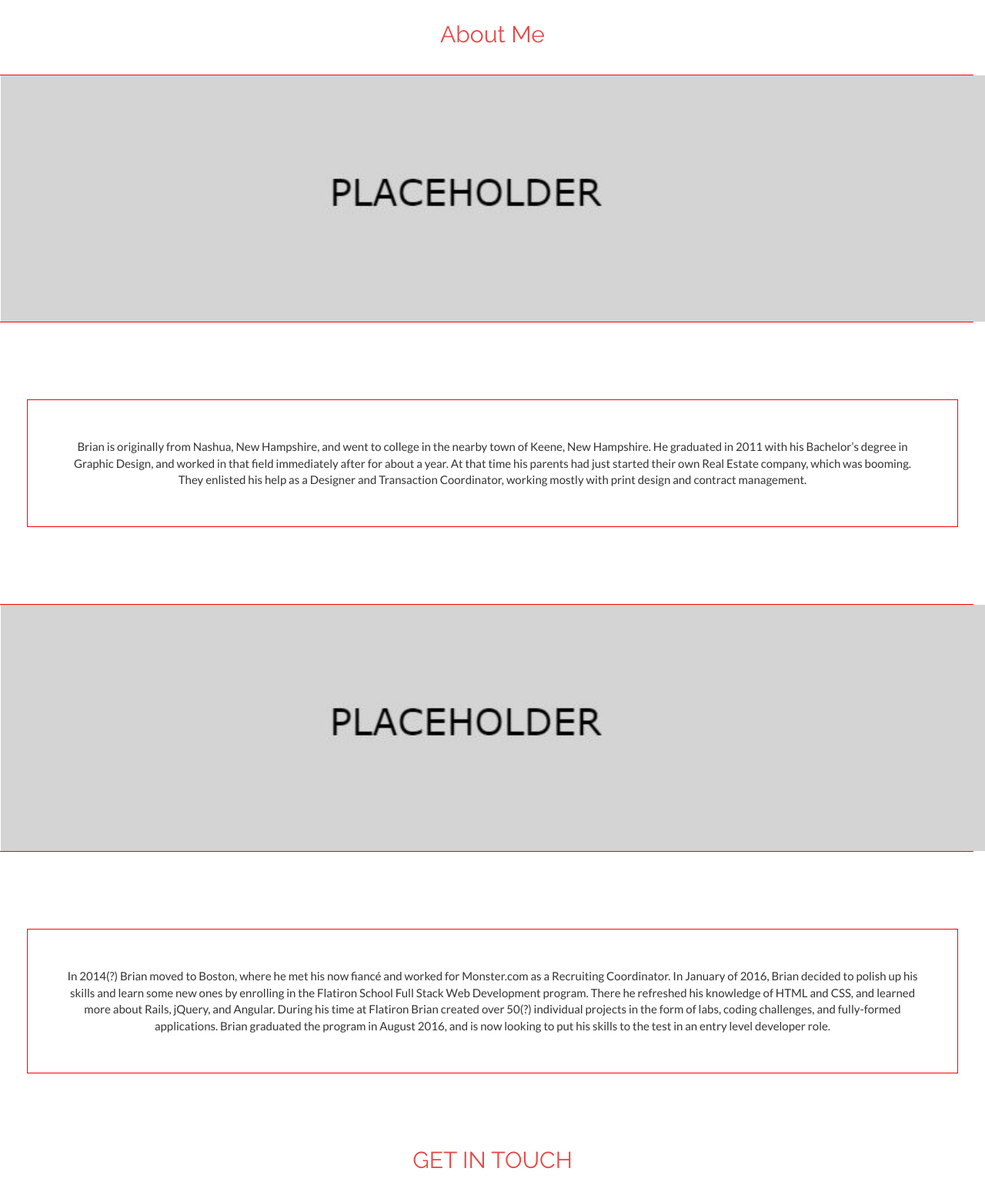
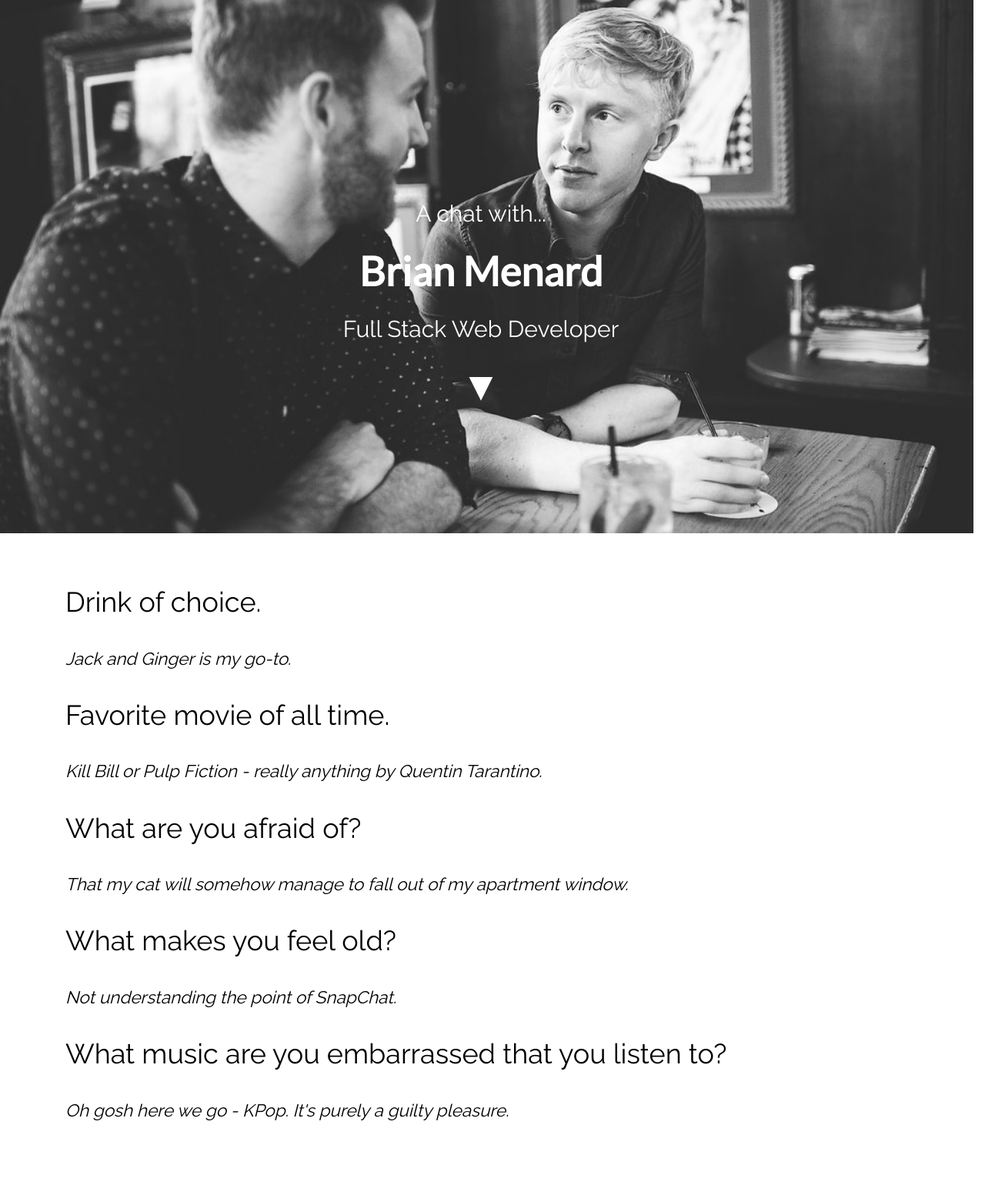
Before and after one commit to brianmenard/personal-site, a website: page about.html in a window 1280 px wide. Shown: the part 67-1620 px from the top of the page at 77% size. Drawn offline with nearby package versions, Linux system fonts and the light colour scheme.

Commit message:
updated about me page, added link to navbar.  updated images for Jai Yen project

```diff
--- a/about.html
+++ b/about.html
@@ -48,6 +48,7 @@
             <li><a href="/#portfolio" class="menuLink">Portfolio</a></li>
             <!-- <li><a href="#blog">Blog</a></li> -->
             <!-- <li><a href="#about">About</a></li> -->
+            <li><a href="/about.html" class="menuLink">About Me</a></li>
             <li><a href="/#contact" class="menuLink ">Contact</a></li>
             <li><a href="/#contact" class="menuLink visible-xs">Contact & Social</a></li>
             <!-- IF ANY MORE LINKS ARE ADDED, ADD THEM TO SMOOTHSCROLL -->
@@ -64,42 +65,38 @@
     <!-- END HEADER -->
     <div class='fade_in'>
 
-        <div class='row about_header_row'>
-            <h2>About Me</h2>
+        <div class='row'>
             <div class='col-md-12 about_photo_container'>
-                <img src='img/placeholder-banner.jpg'>
+              <div class='headers'>
+                <h2>A chat with...</h2>
+                <h1><strong>Brian Menard</strong></h1>
+                <h2>Full Stack Web Developer</h2>
+                <h1>&#9660;</h1>
+              </div>
             </div>
         </div>
 
         <div class='row about_header_row'>
             <div class='col-md-12 about_content_container'>
-                Brian is originally from Nashua, New Hampshire, and went to college
-                in the nearby town of Keene, New Hampshire.  He graduated in 2011
-                with his Bachelor’s degree in Graphic Design, and worked in that
-                field immediately after for about a year.  At that time his parents
-                had just started their own Real Estate company, which was booming.
-                They enlisted his help as a Designer and Transaction Coordinator,
-                working mostly with print design and contract management.
-            </div>
-        </div>
+                <h1>Drink of choice. </h1>
 
-        <div class='row about_header_row'>
-            <div class='col-md-12 about_photo_container'>
-                <img src='img/placeholder-banner.jpg'>
-            </div>
-        </div>
+                <h2>Jack and Ginger is my go-to.</h2>
 
-        <div class='row about_header_row'>
-            <div class='col-md-12 about_content_container'>
-                In 2014(?) Brian moved to Boston, where he met his now fiancé and
-                worked for Monster.com as a Recruiting Coordinator.  In January of 2016,
-                Brian decided to polish up his skills and learn some new ones by enrolling
-                in the Flatiron School Full Stack Web Development program.  There he
-                refreshed his knowledge of HTML and CSS, and learned more about Rails,
-                jQuery, and Angular.  During his time at Flatiron Brian created over
-                50(?) individual projects in the form of labs, coding challenges,
-                and fully-formed applications.  Brian graduated the program in August
-                2016, and is now looking to put his skills to the test in an entry level developer role.
+                <h1>Favorite movie of all time. </h1>
+
+                <h2>Kill Bill or Pulp Fiction - really anything by Quentin Tarantino.</h2>
+
+                <h1>What are you afraid of?</h1>
+
+                <h2>That my cat will somehow manage to fall out of my apartment window.</h2>
+
+                <h1>What makes you feel old?</h1>
+
+                <h2>Not understanding the point of SnapChat.</h2>
+
+                <h1>What music are you embarrassed that you listen to?</h1>
+
+                <h2>Oh gosh here we go - KPop.  It's purely a guilty pleasure.</h2>
             </div>
         </div>
 
--- a/css/main.css
+++ b/css/main.css
@@ -255,22 +255,54 @@ h1{
 
 .about_header_row{
     padding: 50px;
+    border-bottom: thin solid #E94847;
 }
 
 .about_content_container{
-    padding: 50px;
-    text-align: center;
-    border: red solid thin;
+    padding-left: 50px;
+    padding-right: 50px;
+    padding-bottom: 50px;
+    text-align: left;
+}
+
+.about_content_container h1{
+    color: black;
+}
+
+.about_content_container h2{
+    color:black;
+    text-align: left;
+    padding-left:0px;
+    font-size: 150%;
+    font-style: italic;
 }
 
 .about_photo_container{
-    border:thin solid red;
+    position: relative;
     width: 100vw;
-    margin-left: -50px;
+    height: 95vh;
+    background-image: url('/img/chris-brian-60.jpg');
+    background-size: cover;
 }
 
-.about_photo_container img{
-    width: 100vw;
+.about_photo_container div{
+    color: white;
+    position: absolute;
+    bottom:20%;
+    width: 100%;
+    left:0px;
+    text-align: center;
+}
+
+.about_photo_container div h1{
+    color: white;
+    font-size:350%;
+}
+
+.about_photo_container div h2{
+    color: white;
+    font-size:200%;
+    line-height: 25px;
 }
 
  /* ----- END DIV STYLING ----- */
```
Also changed, not shown: index.html (+3 -2 lines), projects/dujour.html (+1 -0 lines), projects/jai_yen.html (+2 -1 lines), projects/menard_team.html (+1 -0 lines), projects/rumblr.html (+1 -0 lines), projects/the_exchange.html (+1 -0 lines), img/chris-brian-60.jpg (added), img/portfolio/jai_yen.jpg (added).
